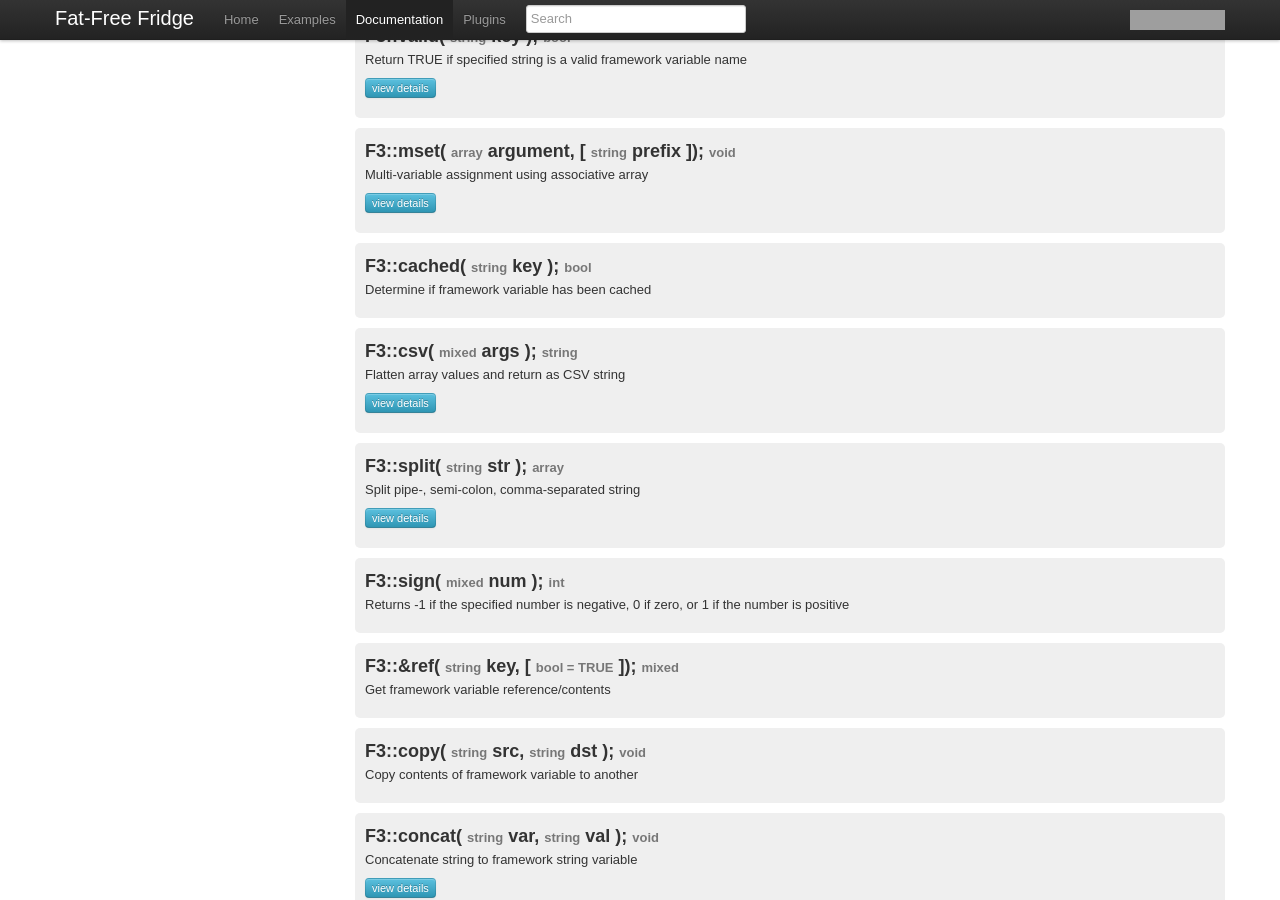
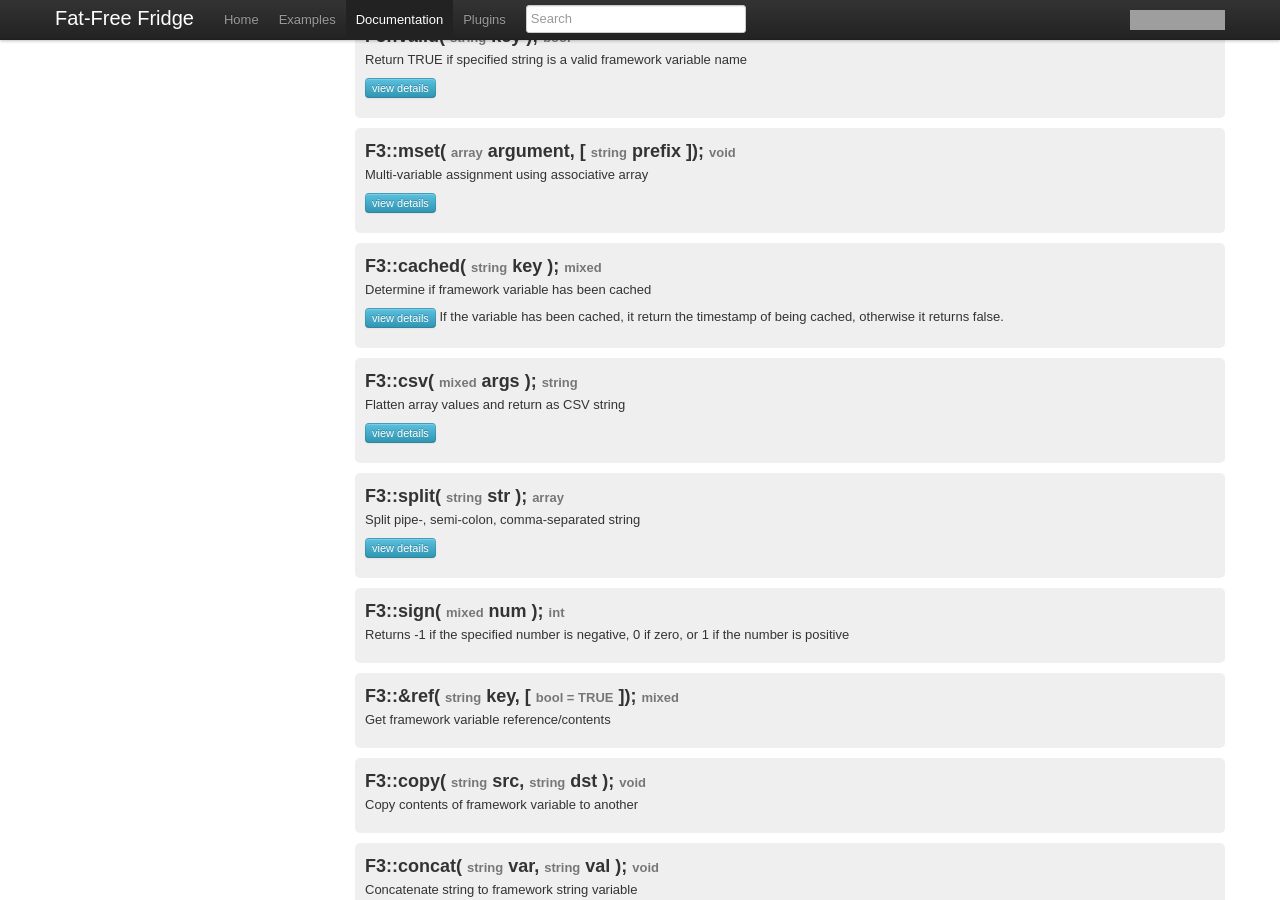
Before and after one commit to ikkez/FatFreeFridge, a Jekyll site: the page built from docs_en.html, in a window 1280 px wide and 900 px high, scrolled down 635 px. Built offline with Jekyll 4.4.1, drawn with Linux system fonts in a browser that asks for light colours; some web fonts are replaced; grey boxes are pictures that could not be loaded.

Commit message:
some docs about caching methods

```diff
--- a/docs_en.html
+++ b/docs_en.html
@@ -63,7 +63,19 @@
 F3::set( 'hash.y',2 );
 F3::set( 'hash.z',3 );
 {% endhighlight %}
-                                <p>If the <strong>persist</strong> parameter is TRUE, the var is going to be cached.</p>
+                                <p>If the <strong>persist</strong> parameter is TRUE, and the F3 CACHE is enabled, the var is going to be cached.<br />You can cache strings, arrays and all other types - even complete objects. <a href="#get">F3::get()</a> will load them automatically.</p>
+{% highlight php startinline %}
+// cache string
+F3::set('simplevar','foo bar 1337', TRUE);
+//cache big computed arrays
+F3::set('fruits',array(
+    'apple',
+    'banana',
+    'peach',
+), TRUE);
+// cache objects
+F3::set('myClass1', new myClass('arg1'), TRUE);
+{% endhighlight %}
                                 <div class="alert"><strong>Contribute!</strong> More info and an example is missing here.</div>
                                 <p>By default, the <strong>resolve</strong> parameter allows you to use the F3 specific syntax in getting and setting vars.</p>
 {% highlight php startinline %}
@@ -74,7 +86,7 @@
 F3::set( 'color','green' );
 F3::set( 'car','this car is {{ "{{@color" }}}}.' ); // car='this car is green.'
 {% endhighlight %}
-                                <div class="alert alert-info"><strong>Notice:</strong> changing `color` afterwards, wont affect `car`,    as it gets resolved and saved to var on setting it.</div>
+                                <div class="alert alert-info"><strong>Notice:</strong> changing `color` afterwards, wont affect `car`, as it gets resolved and saved to var on setting it.</div>
                             </div>
                         </div>
                         <div id="get">
@@ -93,7 +105,8 @@
 F3::set( 'bar','nice' );
 F3::get( '{{ "{{@foo" }}}}' ); // returns: nice
 {% endhighlight %}
-                            </div>
+							<div class="alert alert-info"><strong>Notice:</strong> A cached framework var gets loaded by get() automatically, if the var was not defined at runtime before.</div>
+							</div>
                         </div>
                         <div id="clear">
                             <h3>F3::clear( <span>string</span> key ); <span>void</span></h3>
@@ -171,8 +184,19 @@
                             </div>
                         </div>
                         <div id="cached">
-                            <h3>F3::cached( <span>string</span> key ); <span>bool</span></h3>
+                            <h3>F3::cached( <span>string</span> key ); <span>mixed</span></h3>
                             <p>Determine if framework variable has been cached</p>
+                            <button class="btn btn-mini btn-info more" data-toggle="collapse" data-target="#cached .collapse">view details</button>
+                            If the variable has been cached, it return the timestamp of being cached, otherwise it returns false.
+                            <div class="collapse in">
+{% highlight php startinline %}
+F3::set('var1','foo',TRUE);
+F3::set('var2','bar');
+
+F3::cached('var1'); // returns timestamp like 1341584513
+F3::cached('var2'); // returns false
+{% endhighlight %}
+                            </div>
                         </div>
                         <div id="csv">
                             <h3>F3::csv( <span>mixed</span> args ); <span>string</span></h3>
```
Also changed, not shown: other parts of docs_en.html (+10 -10 lines).
